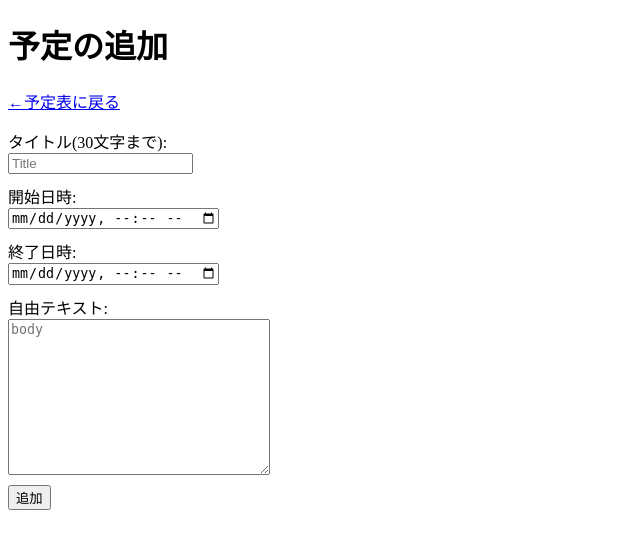
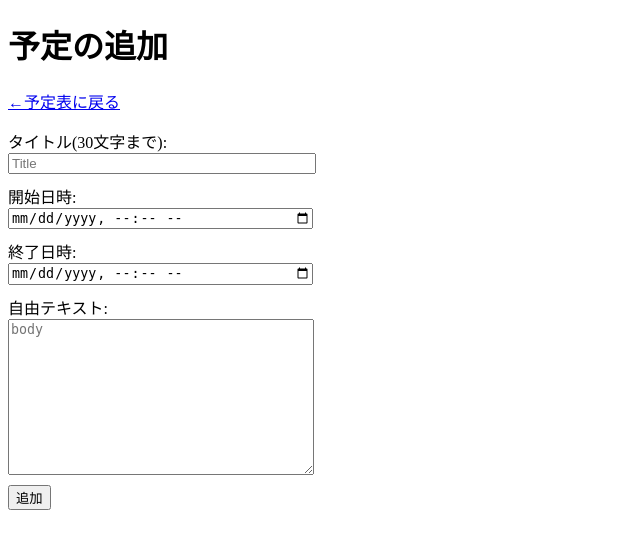
Before and after one commit to mnao305/python-web-application, a FastAPI app: page /add in a window 1280 px wide. Shown: the top 549 px of the page, without its empty margins (0-640 px from the left). Run offline with FastAPI, Linux system fonts and the light colour scheme; parts of the project's set-up code (start-up, migrations or seed data) failed here and were passed over.

Commit message:
CSS雑に追加

```diff
--- a/templates/add.html
+++ b/templates/add.html
@@ -15,6 +15,7 @@
     #add-form>input,
     textarea {
       margin-bottom: 10px;
+      width: 300px;
     }
 
     #error {
```
